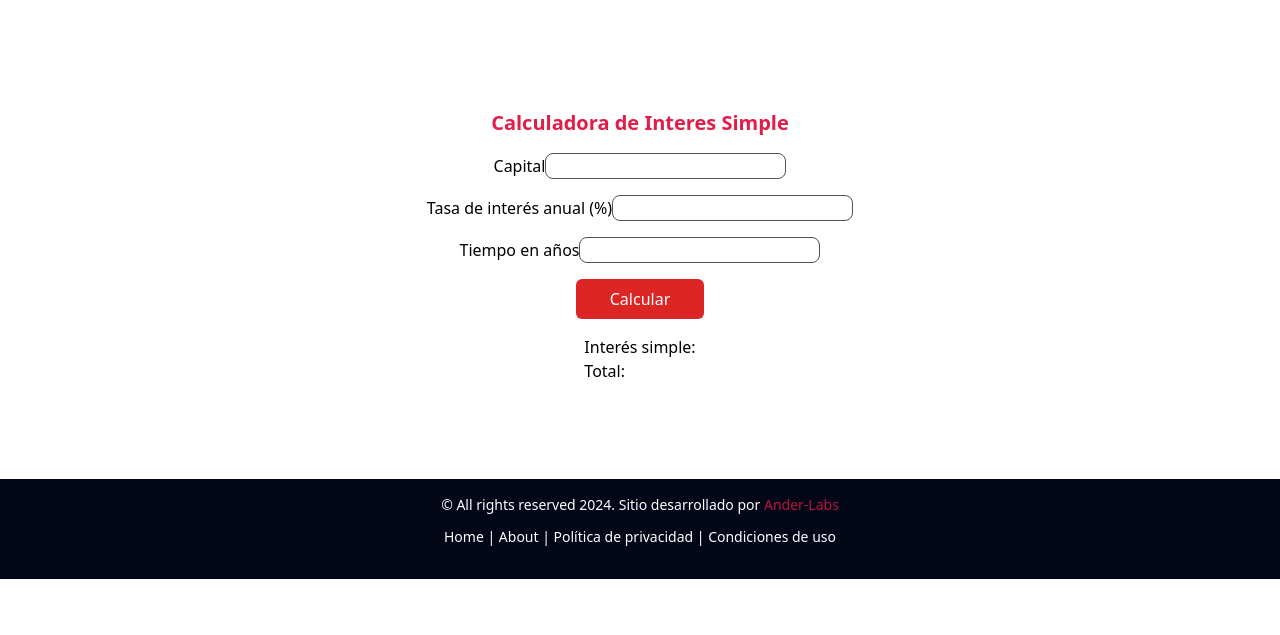
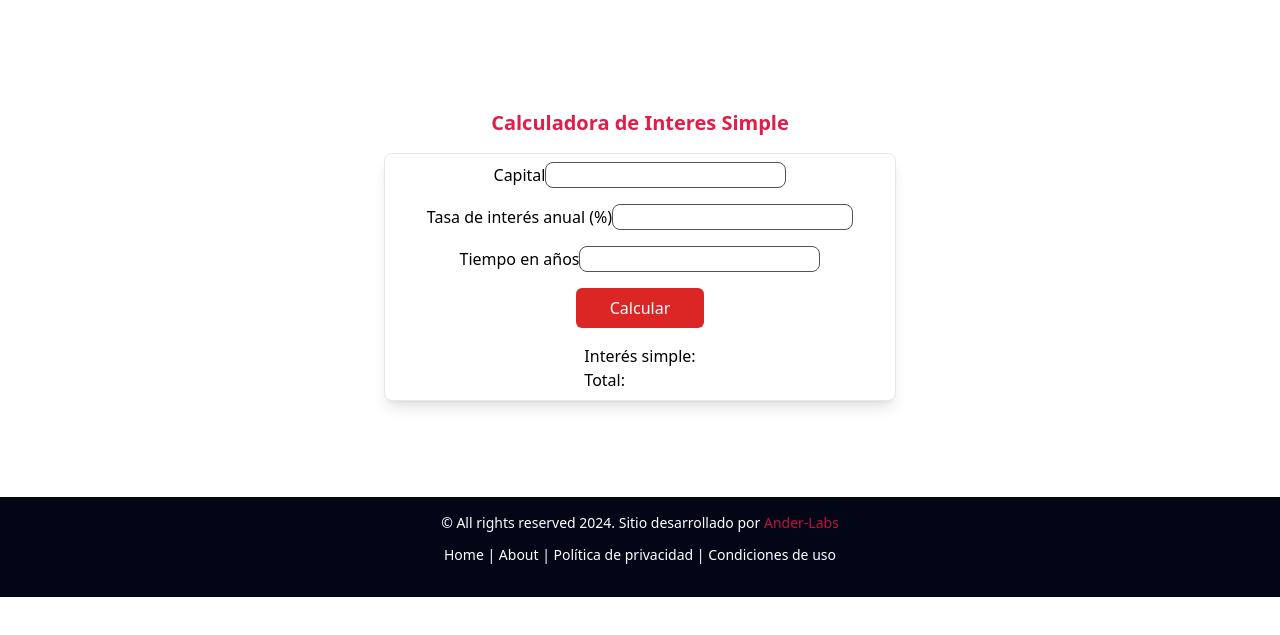
Before and after one commit to Ander-Labs/financial-calculator, an Astro site: page /interes-simple in a window 1280 px wide. Shown: the part 67-702 px from the top of the page. Built offline with nearby package versions, Linux system fonts and the light colour scheme; Astro itself is replaced by a stand-in of ours; a script that the page names is missing.

Commit message:
update file

```diff
--- a/src/components/intSimple.tsx
+++ b/src/components/intSimple.tsx
@@ -27,7 +27,12 @@ export default function InterestCalculator() {
   };
 
   return (
-    <form onSubmit={handleSubmit} className="flex flex-col items-center gap-4">
+    <>
+      <div className="w-5/6 md:w-1/2 px-2 py-2 flex flex-col justify-center items-center border rounded-lg shadow-lg bg-white">
+        <form
+          onSubmit={handleSubmit}
+          className="flex flex-col items-center gap-4"
+        >
           <label>
             Capital
             <input
@@ -69,5 +74,7 @@ export default function InterestCalculator() {
             <p>Total: {resultadoAcumulado}</p>
           </div>
         </form>
+      </div>
+    </>
   );
-};
+}
--- a/src/layouts/Layout.astro
+++ b/src/layouts/Layout.astro
@@ -25,7 +25,8 @@ const { title } = Astro.props;
     <meta charset="UTF-8" />
     <meta name="description" content="Astro description" />
     <meta name="viewport" content="width=device-width" />
-    <link rel="icon" type="image/svg+xml" href="/favicon.svg" />
+    <!-- <link rel="icon" type="image/svg+xml" href="/favicon.svg" /> -->
+    <link rel="icon" type="image/svg+xml" href="/favicon/favicon.ico" />
     <meta name="generator" content={Astro.generator} />
     <title>{title}</title>
     <!-- ads -->
```
Also changed, not shown: public/favicon/android-chrome-192x192.png (added), public/favicon/android-chrome-512x512.png (added), public/favicon/apple-touch-icon.png (added), public/favicon/favicon-16x16.png (added), public/favicon/favicon-32x32.png (added), public/favicon/favicon.ico (added), public/favicon/site.webmanifest (added). Lines whose indentation alone changed are shown as unchanged.
